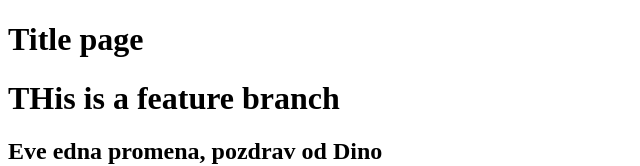
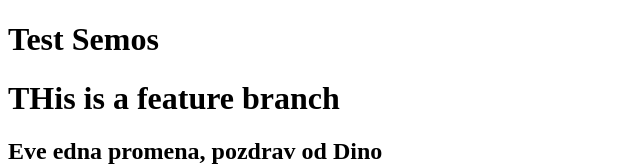
Before and after one commit to themehskee/generacija-17-test, a plain HTML site: page index1.html in a window 1280 px wide. Shown: the top 166 px of the page, without its empty margins (0-640 px from the left). Drawn offline with Linux system fonts and the light colour scheme.

Commit message:
change div html file

```diff
--- a/index1.html
+++ b/index1.html
@@ -8,7 +8,7 @@
 </head>
 <body>
 
-    <h1>Title page</h1>
+    <h1>Test Semos</h1>
 
     <h1>THis is a feature branch</h1>
     <h2>Eve edna promena, pozdrav od <b>Dino</b></b></h2>
```
